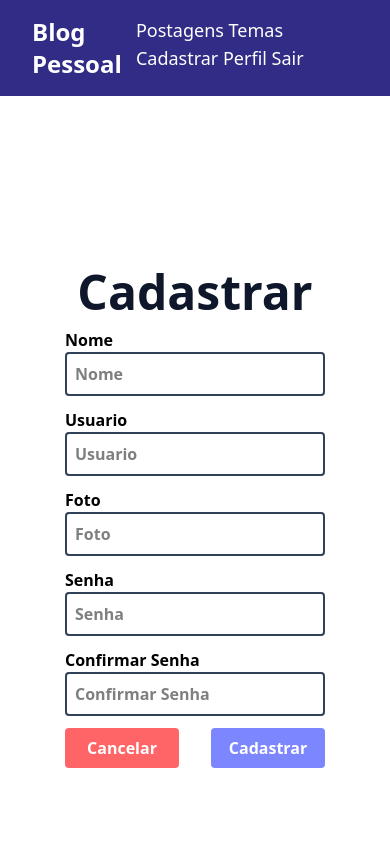
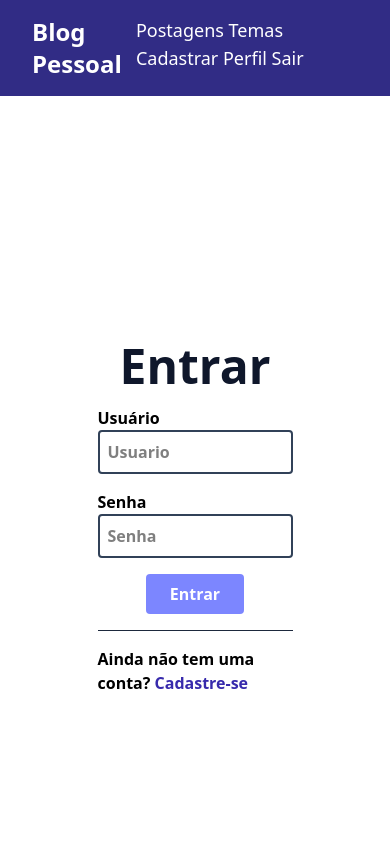
Before and after one commit to Dan2a/Blog-Pessoal---React, a React (Vite) app: page / in a window 390 px wide. Shown: the top 844 px of the page. Built offline with nearby package versions, Linux system fonts and the light colour scheme.

Commit message:
criado page de login

```diff
--- a/src/App.tsx
+++ b/src/App.tsx
@@ -3,6 +3,7 @@
 import Navbar from "./components/navbar/Navbar";
 import Cadastro from "./pages/cadastro/Cadastro";
 import Home from "./pages/home/Home";
+import Login from "./pages/login/Login";
 
 function App() {
   return (
@@ -11,8 +12,9 @@
         <Navbar />
         <div className="min-h-[80vh]">
           <Routes>
+            <Route path="/" element={<Login />} />
             <Route path="/home" element={<Home />} />
-            <Route path="/" element={<Cadastro />} />
+            <Route path="/cadastro" element={<Cadastro />} />
           </Routes>
         </div>
         <Footer />
--- /dev/null
+++ b/src/pages/login/Login.tsx
@@ -0,0 +1,55 @@
+import { Link } from "react-router-dom";
+
+function Login() {
+  return (
+    <>
+      <div className="grid grid-cols-1 lg:grid-cols-2 h-screen place-items-center font-bold ">
+        <form className="flex justify-center items-center flex-col w-1/2 gap-4">
+          <h2 className="text-slate-900 text-5xl ">Entrar</h2>
+          <div className="flex flex-col w-full">
+            <label htmlFor="usuario">Usuário</label>
+            <input
+              type="text"
+              id="usuario"
+              name="usuario"
+              placeholder="Usuario"
+              className="border-2 border-slate-700 rounded p-2"
+            />
+          </div>
+          <div className="flex flex-col w-full">
+            <label htmlFor="senha">Senha</label>
+            <input
+              type="password"
+              id="senha"
+              name="senha"
+              placeholder="Senha"
+              className="border-2 border-slate-700 rounded p-2"
+            />
+          </div>
+          <button
+            type="submit"
+            className="rounded bg-indigo-400 flex justify-center
+                                   hover:bg-indigo-900 text-white w-1/2 py-2"
+          >
+            <span>Entrar</span>
+          </button>
+
+          <hr className="border-slate-800 w-full" />
+
+          <p>
+            Ainda não tem uma conta?{" "}
+            <Link to="/cadastro" className="text-indigo-800 hover:underline">
+              Cadastre-se
+            </Link>
+          </p>
+        </form>
+        <div
+          className="bg-[url('https://i.imgur.com/ZZFAmzo.jpg')] lg:block hidden bg-no-repeat
+                            w-full min-h-screen bg-cover bg-center"
+        ></div>
+      </div>
+    </>
+  );
+}
+
+export default Login;
```
